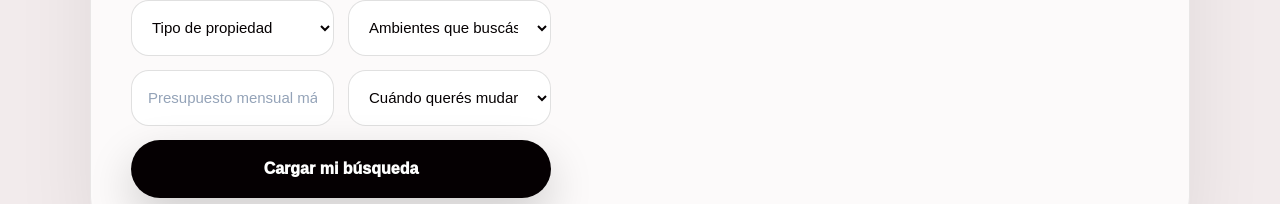
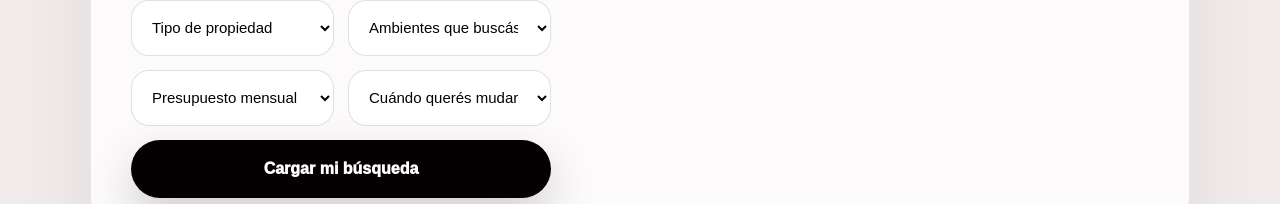
Before and after one commit to rentverlo-dotcom/verlo, a Next.js app: page / in a window 1280 px wide. Shown: the part 3869-4073 px from the top of the page. Built offline with nearby package versions, Linux system fonts and the light colour scheme.

Commit message:
Update page.tsx

```diff
--- a/app/page.tsx
+++ b/app/page.tsx
@@ -1842,12 +1842,22 @@ neighborhood_slug: normalizeText(zone),
                   </div>
 
                   <div className="row">
-                    <input
-                      className="input"
-                      name="budget_range"
-                      placeholder="Presupuesto mensual máximo"
-                      required
-                    />
+                  <select
+  className="select"
+  name="budget_range"
+  required
+  defaultValue=""
+>
+  <option value="" disabled>
+    Presupuesto mensual máximo
+  </option>
+
+  {TENANT_BUDGET_RANGES.map((option) => (
+    <option key={option.value} value={option.value}>
+      {option.label}
+    </option>
+  ))}
+</select>
 
                  <select className="select" name="move_timing" required defaultValue="">
   <option value="" disabled>
```
